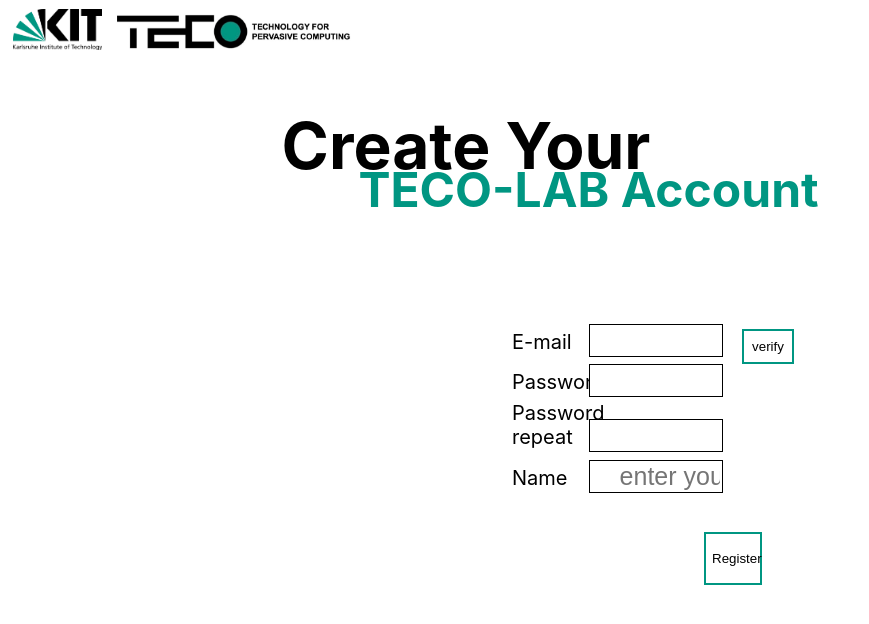
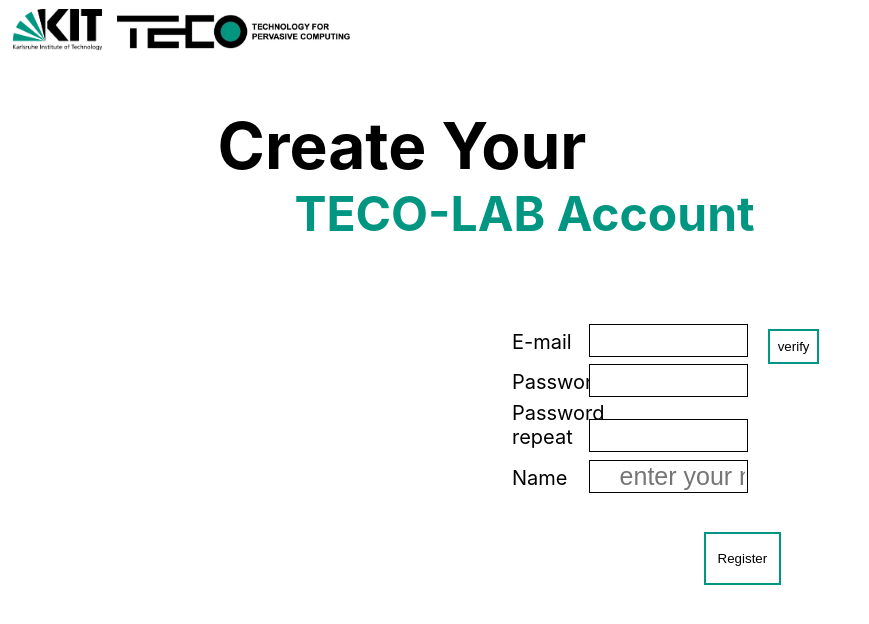
Before and after one commit to unrpi18/A-Web-based-Hardware-Control-System, a React (Create React App) app: page / in a window 1280 px wide. Shown: the top 624 px of the page, without its empty margins (0-869 px from the left). Built offline with nearby package versions, Linux system fonts and the light colour scheme.

Commit message:
version1.8 register adjust

```diff
--- a/src/pages/RegisterPage/register.css
+++ b/src/pages/RegisterPage/register.css
@@ -1,5 +1,5 @@
 input {
-    width: 10%;
+    width: 12%;
     height: 50%;
     border: 1px solid black;
     outline: 0;
@@ -28,7 +28,7 @@
 }
 
 .Title_set_all {
-    padding-left: 20%;
+    padding-left: 15%;
 }
 
 .Title_Set {
@@ -40,7 +40,7 @@
 
 .TECO_LAB_TEXT {
     position: absolute;
-    top: 15%;
+    top: 18%;
     font-size: 300%;
 }
 
@@ -61,7 +61,7 @@
 
 .verify {
     position: absolute;
-    left: 18%;
+    left: 20%;
     top: 5%;
     width: 4%;
     height: 20%;
@@ -70,7 +70,7 @@
 }
 .register_Button {
     position: absolute;
-    width: 4.5%;
+    width: 6%;
     height: 30%;
     top: 120%;
     left: 15%;
```
